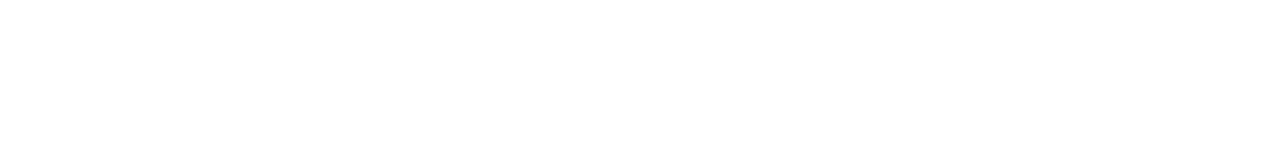
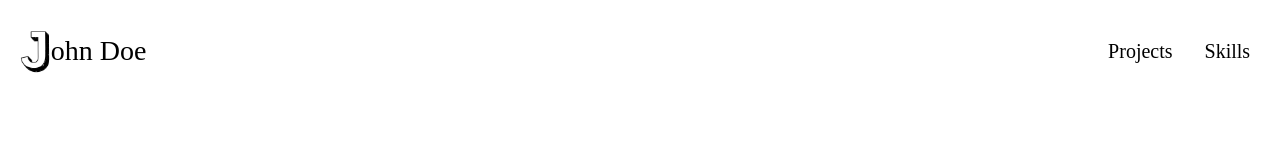
Before and after one commit to iamitsinghchouhan/Dot, a plain HTML site: page CSS/Portfolio Website/index.html in a window 1280 px wide. Drawn offline with Linux system fonts and the light colour scheme.

Commit message:
navbar-code

```diff
--- a/CSS/Portfolio Website/index.html
+++ b/CSS/Portfolio Website/index.html
@@ -3,10 +3,31 @@
 <head>
     <meta charset="UTF-8">
     <meta name="viewport" content="width=device-width, initial-scale=1.0">
-    <title>Document</title>
+    <title>John Doe</title>
     <link rel="stylesheet" href="style.css">
 </head>
 <body>
+     <div id="wrapper">
 
+        <div class="container">
+
+            <div class="navbar">
+
+                <div class="logo-container">
+                    <img src="images/userAsset/NavLogo.jpg" alt="navlogo" class="logo">
+                    <div class="logo-text">ohn Doe</div>
+                </div>
+
+                <div class="nav-items">
+                    <div><a href="#projects" >Projects</a></div>
+                    <div><a href="#skills" >Skills</a></div>
+                    <div><a href="#contactme" >Contact Me</a></div>
+                </div>
+
+            </div>
+
+        </div>
+
+     </div>
 </body>
 </html>
--- a/CSS/Portfolio Website/style.css
+++ b/CSS/Portfolio Website/style.css
@@ -3,3 +3,60 @@
     padding: 0;
     box-sizing: border-box;
 }
+
+#wrapper{
+
+    height: 100vh;
+    overflow-x: hidden;
+    overflow-y: auto;
+}
+
+.container{
+    width: 1440px;
+    margin: 0 auto;
+}
+
+.navbar{
+    display: flex;
+    justify-content: space-between;
+    align-items: center;
+
+    padding-top: 1rem;
+
+}
+
+.logo{
+    width: 70px;
+}
+
+.logo-container{
+    display: flex;
+    justify-content:baseline ;
+    align-items: center;
+
+}
+
+.logo-text{
+    margin-left: -1.2rem;
+    font-size: 28px;
+}
+
+.nav-items{
+    display: flex;
+    gap: 2rem;
+    padding: 0 4em;
+}
+
+.nav-items div{
+    font-size: 20px;
+    font-weight: 500;
+    cursor: pointer;
+}
+
+.nav-items div a {
+    color: black;
+}
+
+a{
+    text-decoration: none;
+}
```
